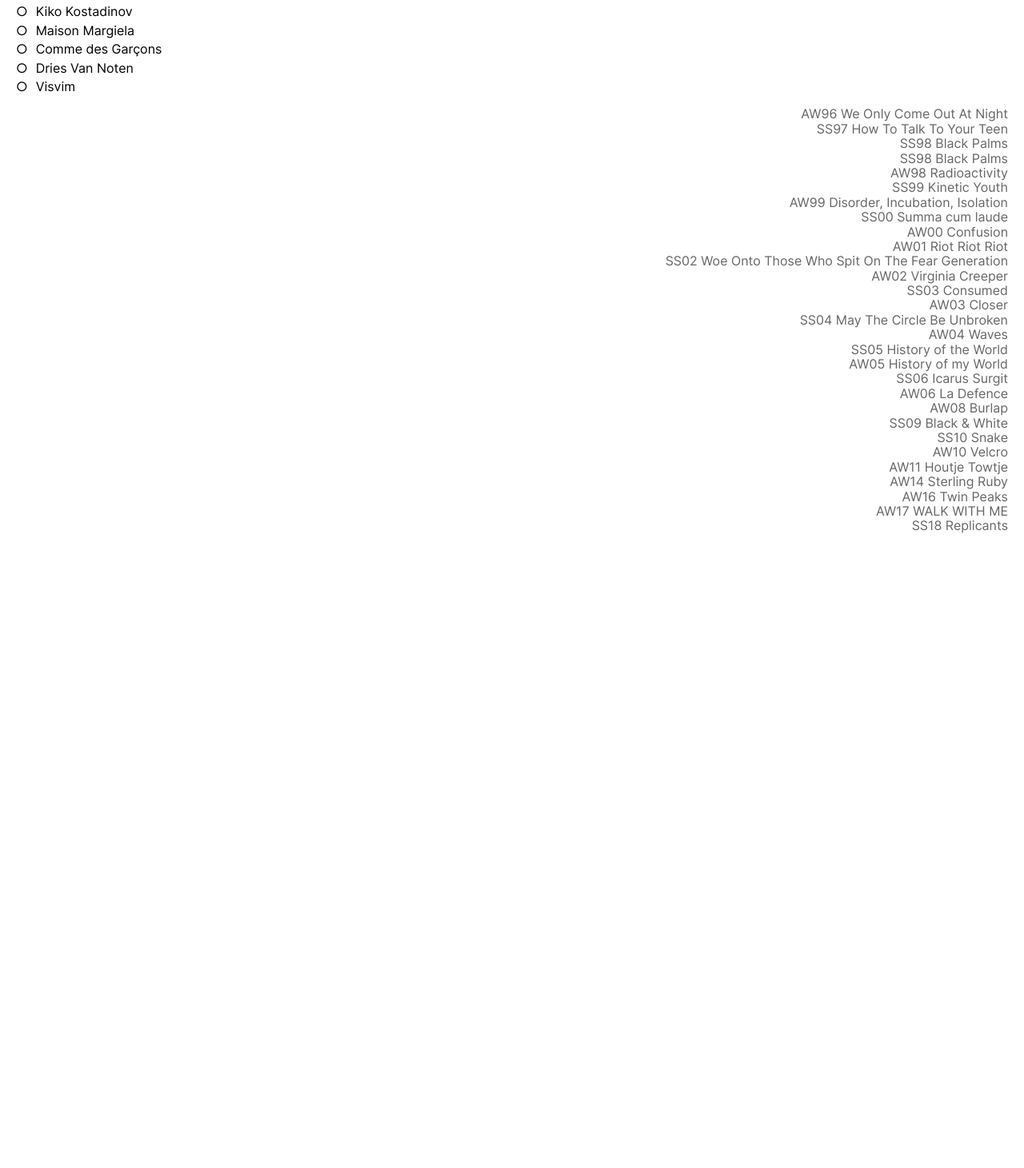
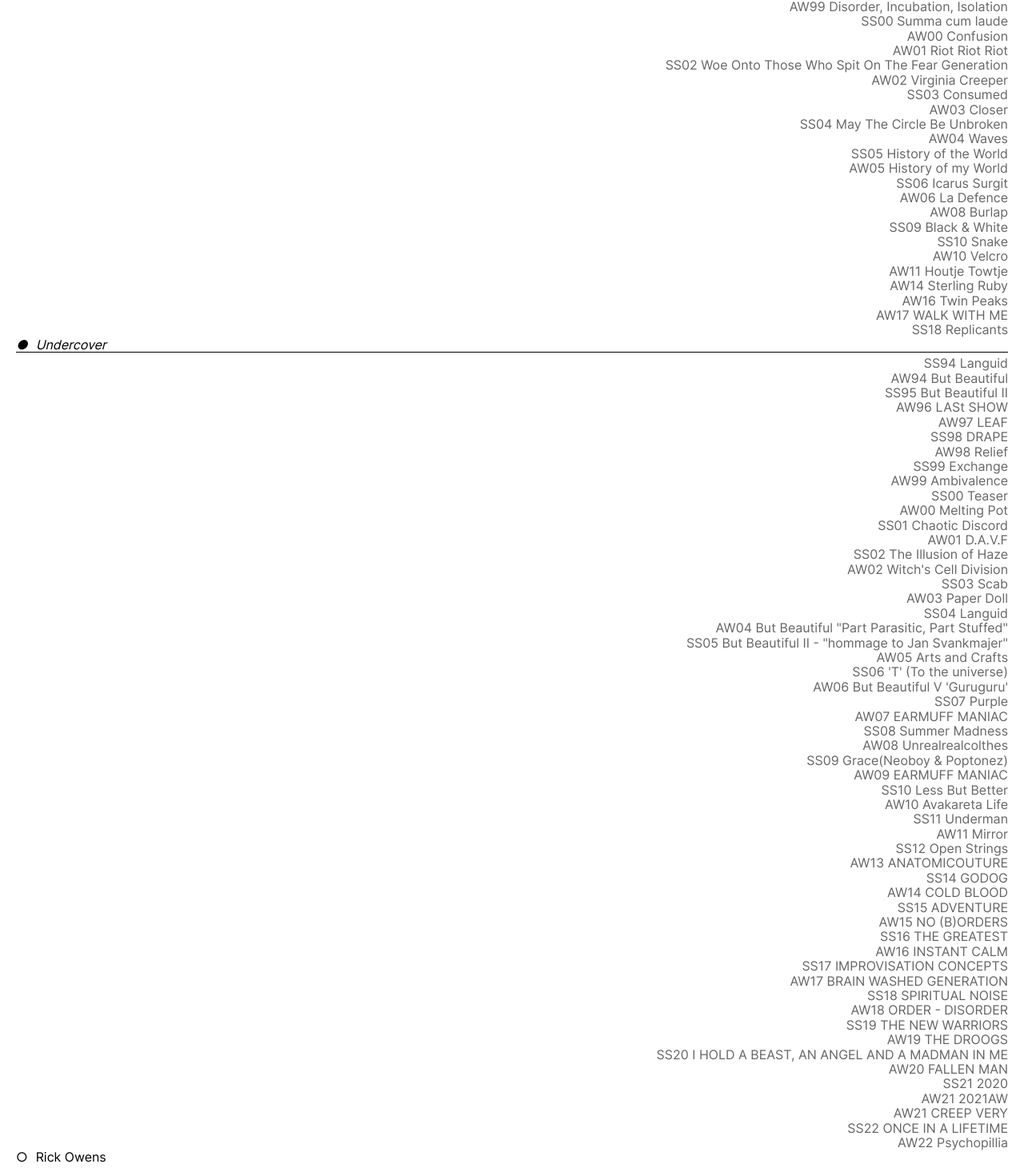
Before and after one commit to arklit/aearchive, a React (Create React App) app: page / in a window 1280 px wide. Shown: the part 220-1681 px from the top of the page at 80% size. Before the commit the page ends 903 px from the top, so only its background shows below. Built offline with nearby package versions, Linux system fonts and the light colour scheme.

Commit message:
add undercover + fixes

```diff
--- a/src/App/App.js
+++ b/src/App/App.js
@@ -1,30 +1,45 @@
 import React from "react";
 import Designers from "../Designers/designers";
 import Header from "../Header/header";
-import RafSimons from "../RafSimons/RafSimons";
 function App() {
-  const [isOpen, setIsOpen] = React.useState(
-    localStorage.getItem('isHidden')
-    ? JSON.parse(localStorage.getItem('isOpen'))
+  const [isRafOpen, setIsRafOpen] = React.useState(
+    localStorage.getItem('isRafHidden')
+    ? JSON.parse(localStorage.getItem('isRafHidden'))
     : false
   );
-  function handleOpen() {
-    setIsOpen(true)
-    localStorage.setItem("isHidden", JSON.stringify(isOpen))
-    if(isOpen) {
-      setIsOpen(false)
+  const [isUndercoverOpen, setIsUndercoverOpen] = React.useState(
+    localStorage.getItem('isUndercoverHidden')
+    ? JSON.parse(localStorage.getItem('isUndercoverHidden'))
+    : false
+  );
+  function handleRafOpen() {
+    setIsRafOpen(true)
+    localStorage.setItem("isRafHidden", JSON.stringify(isRafOpen))
+    if(isRafOpen) {
+      setIsRafOpen(false)
     }
-  }
+  };
+  function handleUndercoverOpen() {
+    setIsUndercoverOpen(true)
+    localStorage.setItem("isUndercoverHidden", JSON.stringify(isUndercoverOpen))
+    if(isUndercoverOpen) {
+      setIsUndercoverOpen(false)
+    }
+  };
 
   React.useEffect(() => {
-    handleOpen()
+    handleRafOpen()
+    handleUndercoverOpen()
   }, [])
 
   return (
     <div className="App">
       <Header/>
-      <Designers handleClick={handleOpen}/>
-      <RafSimons isOpen={isOpen}/>
+      <Designers
+      isRafOpen={isRafOpen}
+      RafClick={handleRafOpen}
+      isUndercoverOpen={isUndercoverOpen}
+      UndercoverClick={handleUndercoverOpen}/>
     </div>
   );
 }
--- a/src/Designers/designers.css
+++ b/src/Designers/designers.css
@@ -7,7 +7,7 @@
     cursor: pointer;
 }
 .designers__item:hover {
-    box-shadow: 0 1px black;
+    font-style: italic;
 }
 .designers__item::before {
     content: "○";
@@ -16,19 +16,10 @@
 .designers__item:hover::before {
     content: "●";
 }
-.line {
-    width: 400px;
-    border-bottom: 1px solid black;
-    display: flex;
-    justify-content: space-between;
+.designers__item_active {
+    box-shadow: 0 1px black;
+    font-style: italic;
 }
-.line1 {
-    width: 5px;
-    height: 2px;
-    border-bottom: 1px solid black;
+.designers__item_active::before {
+    content: "●";
 }
-.line2 {
-    width: 5px;
-    height: 2px;
-    border-bottom: 1px solid black;
-}
--- a/src/Designers/designers.js
+++ b/src/Designers/designers.js
@@ -1,12 +1,11 @@
+import RafSimons from "../RafSimons/RafSimons"
+import Undercover from "../Undercover/Undercover"
+
 function Designers(props) {
-    const { handleChangeRadio, checked} = props;
-    function onChange(event) {
-        handleChangeRadio(event.target.checked);
-    }
   return(
     <ul className="designers__list">
-          <li  type="checkbox" onChange={handleChangeRadio} checked={checked} className="designers__item" onClick={props.handleClick}>Raf Simons</li>
-          <li className="designers__item">Unsercover by Jun Takahashi</li>
+      <RafSimons {...props}/>
+      <Undercover {...props}/>
       <li className="designers__item">Rick Owens</li>
       <li className="designers__item">NUMBER (N)INE</li>
       <li className="designers__item">TAKAHIROMIYASHITA The Soloist</li>
--- a/src/RafSimons/RafSimons.css
+++ b/src/RafSimons/RafSimons.css
@@ -3,6 +3,7 @@
     flex-direction: column;
     align-items: flex-end;
     list-style: none;
+    transition: .3s;
 }
 .collection__item {
     color: #666666
--- a/src/RafSimons/RafSimons.jsx
+++ b/src/RafSimons/RafSimons.jsx
@@ -1,8 +1,10 @@
 function RafSimons(props) {
-  const {isOpen} = props;
+  const {isRafOpen, RafClick} = props;
+  const active = `designers__item ${isRafOpen ? 'designers__item_active' : ''}`
   return(
     <>
-    {isOpen && (
+    <li className={active} onClick={RafClick}>Raf Simons</li>
+    {isRafOpen && (
       <ul className="collection">
         <li className="collection__item">AW96 We Only Come Out At Night</li>
         <li className="collection__item">SS97 How To Talk To Your Teen</li>
--- /dev/null
+++ b/src/Undercover/Undercover.jsx
@@ -0,0 +1,69 @@
+function Undercover(props) {
+  const {UndercoverClick, isUndercoverOpen} = props;
+  const active = `designers__item ${isUndercoverOpen ? 'designers__item_active' : ''}`
+  return(
+    <>
+    <li className={active} onClick={UndercoverClick}>Undercover</li>
+    {isUndercoverOpen && (
+    <ul className="collection">
+      <li className="collection__item">SS94 Languid</li>
+      <li className="collection__item">AW94 But Beautiful</li>
+      <li className="collection__item">SS95 But Beautiful II</li>
+      <li className="collection__item">AW96 LASt SHOW</li>
+      <li className="collection__item">AW97 LEAF</li>
+      <li className="collection__item">SS98 DRAPE</li>
+      <li className="collection__item">AW98 Relief</li>
+      <li className="collection__item">SS99 Exchange</li>
+      <li className="collection__item">AW99 Ambivalence</li>
+      <li className="collection__item">SS00 Teaser</li>
+      <li className="collection__item">AW00 Melting Pot</li>
+      <li className="collection__item">SS01 Chaotic Discord</li>
+      <li className="collection__item">AW01 D.A.V.F</li>
+      <li className="collection__item">SS02 The Illusion of Haze</li>
+      <li className="collection__item">AW02 Witch's Cell Division</li>
+      <li className="collection__item">SS03 Scab</li>
+      <li className="collection__item">AW03 Paper Doll</li>
+      <li className="collection__item">SS04 Languid</li>
+      <li className="collection__item">AW04 But Beautiful "Part Parasitic, Part Stuffed"</li>
+      <li className="collection__item">SS05 But Beautiful II - "hommage to Jan Svankmajer"</li>
+      <li className="collection__item">AW05 Arts and Crafts</li>
+      <li className="collection__item">SS06 'T' (To the universe)</li>
+      <li className="collection__item">AW06 But Beautiful V 'Guruguru'</li>
+      <li className="collection__item">SS07 Purple</li>
+      <li className="collection__item">AW07 EARMUFF MANIAC</li>
+      <li className="collection__item">SS08 Summer Madness</li>
+      <li className="collection__item">AW08 Unrealrealcolthes</li>
+      <li className="collection__item">SS09 Grace(Neoboy & Poptonez)</li>
+      <li className="collection__item">AW09 EARMUFF MANIAC</li>
+      <li className="collection__item">SS10 Less But Better</li>
+      <li className="collection__item">AW10 Avakareta Life</li>
+      <li className="collection__item">SS11 Underman</li>
+      <li className="collection__item">AW11 Mirror</li>
+      <li className="collection__item">SS12 Open Strings</li>
+      <li className="collection__item">AW13 ANATOMICOUTURE</li>
+      <li className="collection__item">SS14 GODOG</li>
+      <li className="collection__item">AW14 COLD BLOOD</li>
+      <li className="collection__item">SS15 ADVENTURE</li>
+      <li className="collection__item">AW15 NO (B)ORDERS</li>
+      <li className="collection__item">SS16 THE GREATEST</li>
+      <li className="collection__item">AW16 INSTANT CALM</li>
+      <li className="collection__item">SS17 IMPROVISATION CONCEPTS</li>
+      <li className="collection__item">AW17 BRAIN WASHED GENERATION</li>
+      <li className="collection__item">SS18 SPIRITUAL NOISE</li>
+      <li className="collection__item">AW18 ORDER - DISORDER</li>
+      <li className="collection__item">SS19 THE NEW WARRIORS</li>
+      <li className="collection__item">AW19 THE DROOGS</li>
+      <li className="collection__item">SS20 I HOLD A BEAST,
+AN ANGEL AND A MADMAN IN ME</li>
+      <li className="collection__item">AW20 FALLEN MAN</li>
+      <li className="collection__item">SS21 2020</li>
+      <li className="collection__item">AW21 2021AW</li>
+      <li className="collection__item">AW21 CREEP VERY</li>
+      <li className="collection__item">SS22 ONCE IN A LIFETIME</li>
+      <li className="collection__item">AW22 Psychopillia</li>
+    </ul>
+  )}
+  </>
+  )
+}
+export default Undercover
--- a/src/index.css
+++ b/src/index.css
@@ -4,3 +4,4 @@
 @import url(./Header/header.css);
 @import url(./Designers/designers.css);
 @import url(./RafSimons/RafSimons.css);
+@import url(./Undercover/Undercover.css);
```
Also changed, not shown: src/Undercover/Undercover.css (added). Lines whose indentation alone changed are shown as unchanged.
